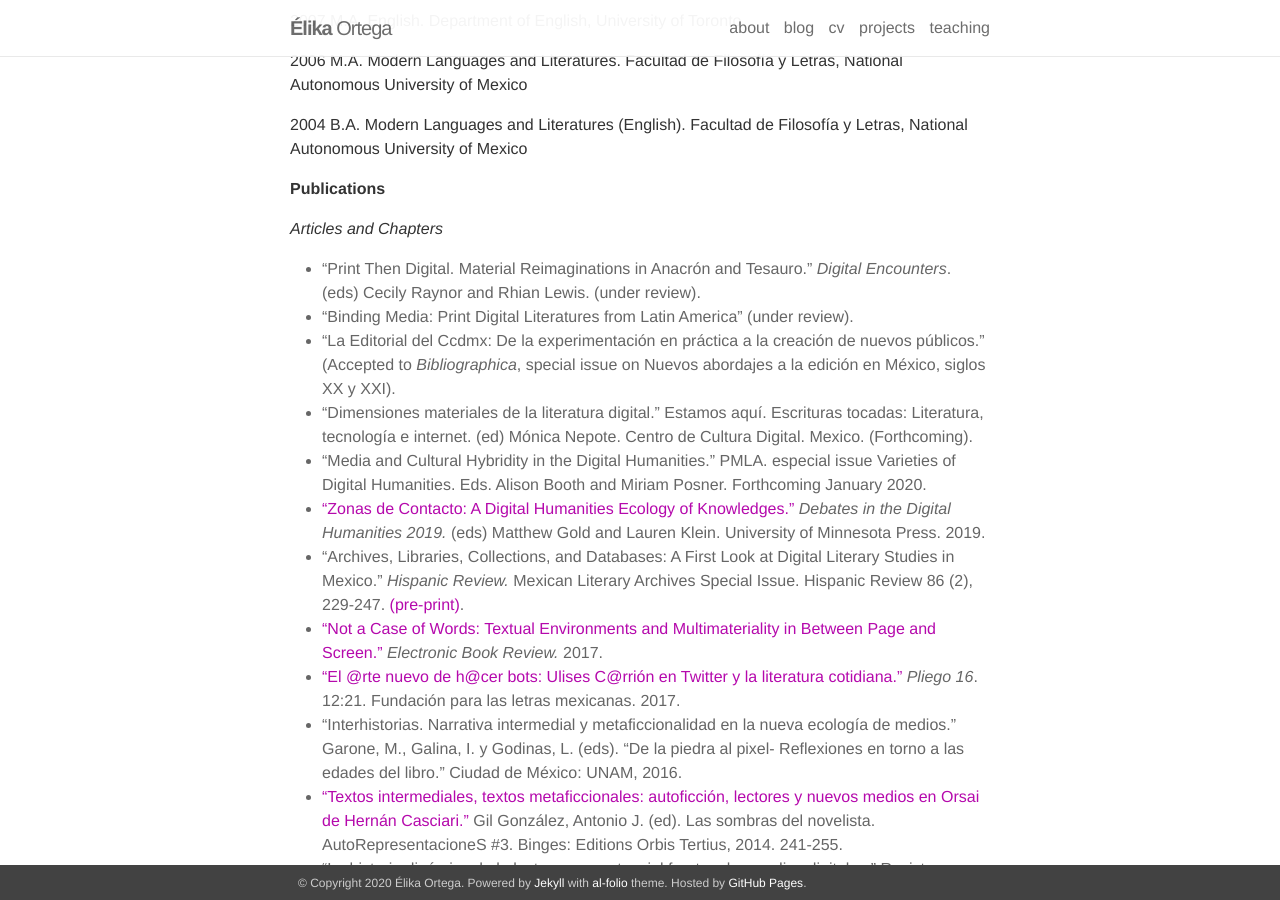
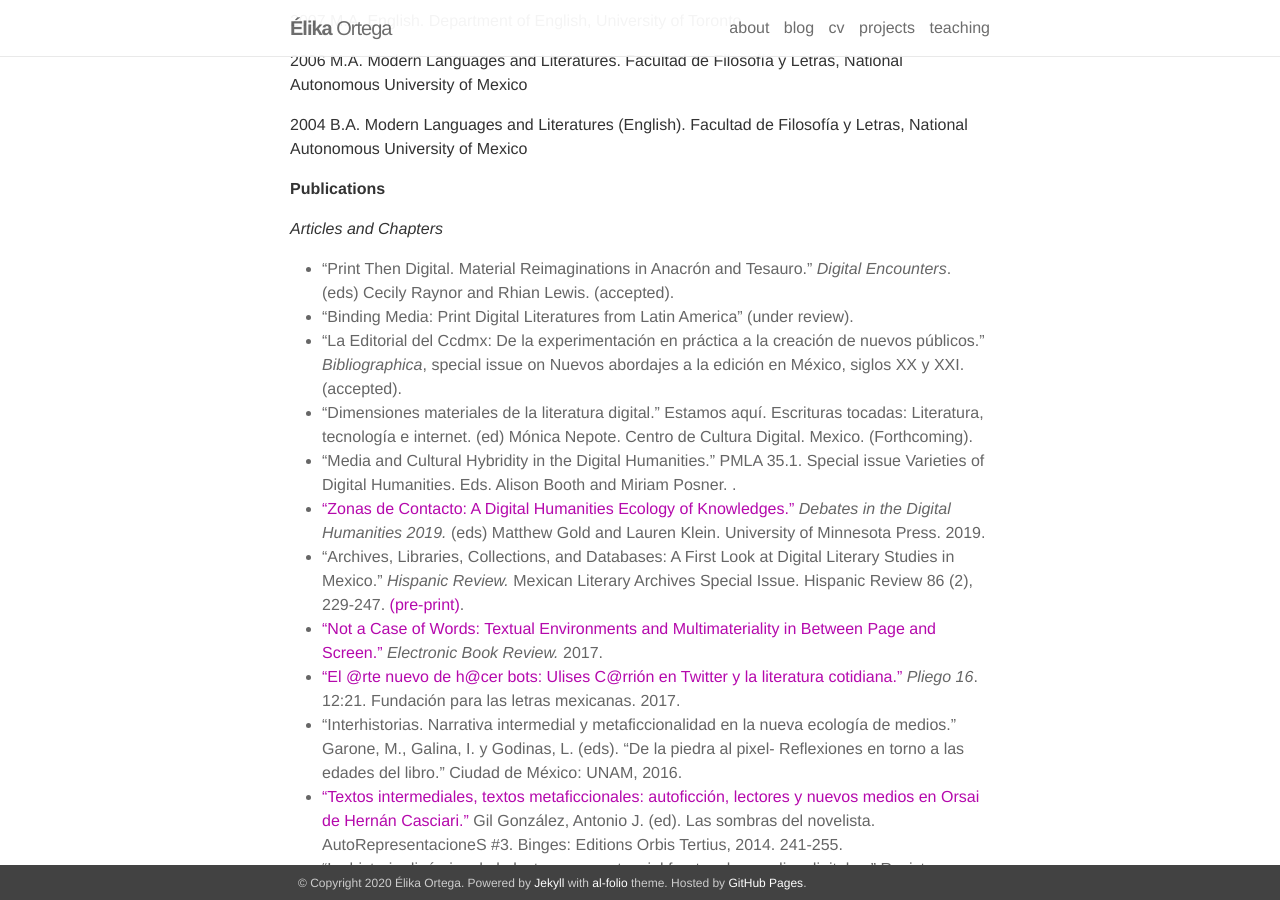
Before and after one commit to elikaortega/elikaortegadotnet, a Jekyll site: the page built from _pages/cv.md, in a window 1280 px wide and 900 px high, scrolled down 637 px. Built offline with Jekyll 4.4.1, drawn with Linux system fonts in a browser that asks for light colours; nearby versions of some CDN libraries.

Commit message:
updated publications

```diff
--- a/_pages/cv.md
+++ b/_pages/cv.md
@@ -56,11 +56,11 @@ National Autonomous University of Mexico
 
 *Articles and Chapters*
 
-   * "Print Then Digital. Material Reimaginations in Anacrón and Tesauro." _Digital Encounters_. (eds) Cecily Raynor and Rhian Lewis. (under review).
+   * "Print Then Digital. Material Reimaginations in Anacrón and Tesauro." _Digital Encounters_. (eds) Cecily Raynor and Rhian Lewis. (accepted).
    * "Binding Media: Print Digital Literatures from Latin America" (under review).
-   * “La Editorial del Ccdmx: De la experimentación en práctica a la creación de nuevos públicos.” (Accepted to _Bibliographica_, special issue on Nuevos abordajes a la edición en México, siglos XX y XXI).
+   * “La Editorial del Ccdmx: De la experimentación en práctica a la creación de nuevos públicos.” _Bibliographica_, special issue on Nuevos abordajes a la edición en México, siglos XX y XXI. (accepted).
    * “Dimensiones materiales de la literatura digital.” Estamos aquí. Escrituras tocadas: Literatura, tecnología e internet. (ed) Mónica Nepote. Centro de Cultura Digital. Mexico. (Forthcoming).
-   * "Media and Cultural Hybridity in the Digital Humanities." PMLA. especial issue Varieties of Digital Humanities. Eds. Alison Booth and Miriam Posner. Forthcoming January 2020.
+   * "Media and Cultural Hybridity in the Digital Humanities." PMLA 35.1. Special issue Varieties of Digital Humanities. Eds. Alison Booth and Miriam Posner. .
    * ["Zonas de Contacto: A Digital Humanities Ecology of Knowledges."](https://dhdebates.gc.cuny.edu/read/untitled-f2acf72c-a469-49d8-be35-67f9ac1e3a60/section/aeee46e3-dddc-4668-a1b3-c8983ba4d70a#ch15) *Debates in the Digital Humanities 2019.* (eds) Matthew Gold and Lauren Klein. University of Minnesota Press. 2019.
    * "Archives, Libraries, Collections, and Databases: A First Look at Digital Literary Studies in Mexico." *Hispanic Review.* Mexican Literary Archives Special Issue. Hispanic Review 86 (2), 229-247. [(pre-print)](https://t.co/CZMciYnF92).
    * [“Not a Case of Words:  Textual Environments and Multimateriality in Between Page and Screen.”](http://www.electronicbookreview.com/thread/electropoetics/multimateriality) *Electronic Book Review.* 2017.
```
